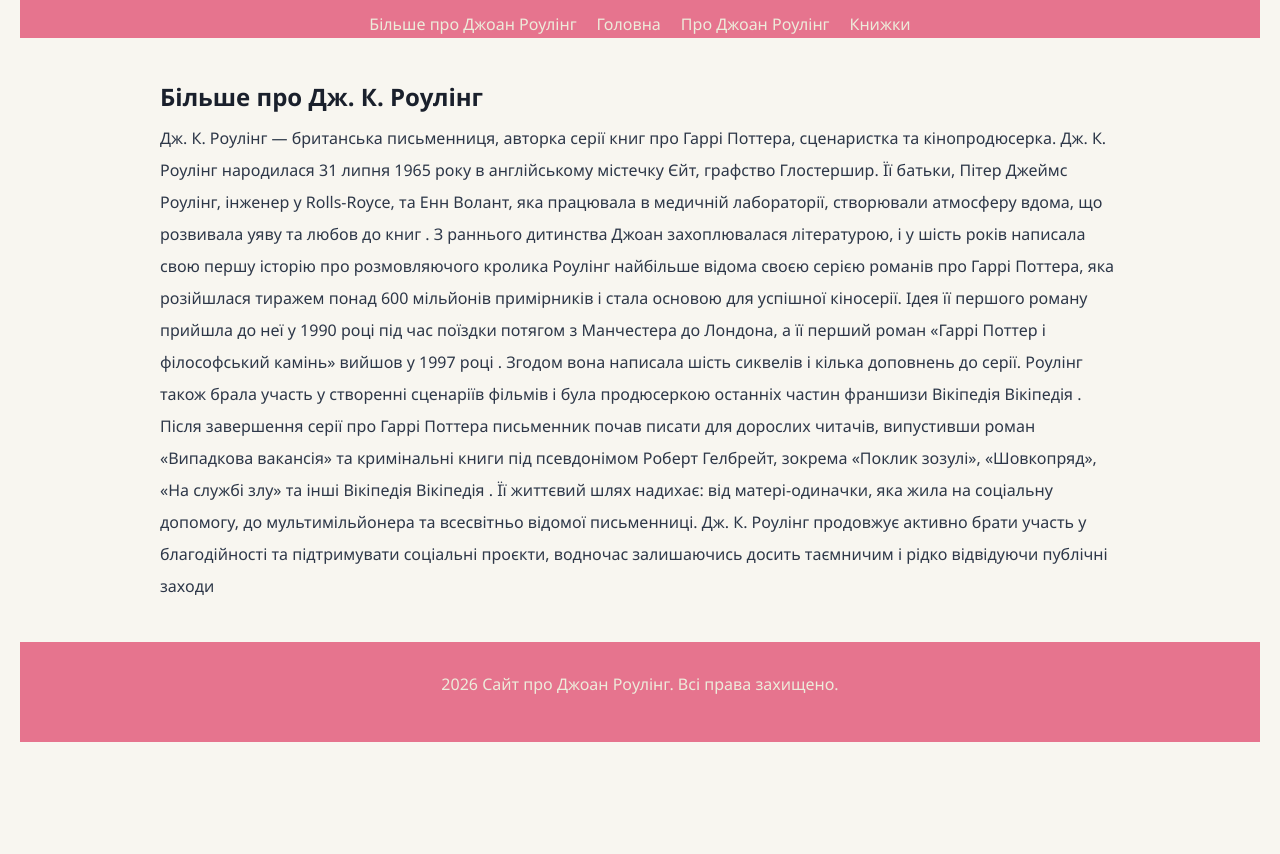
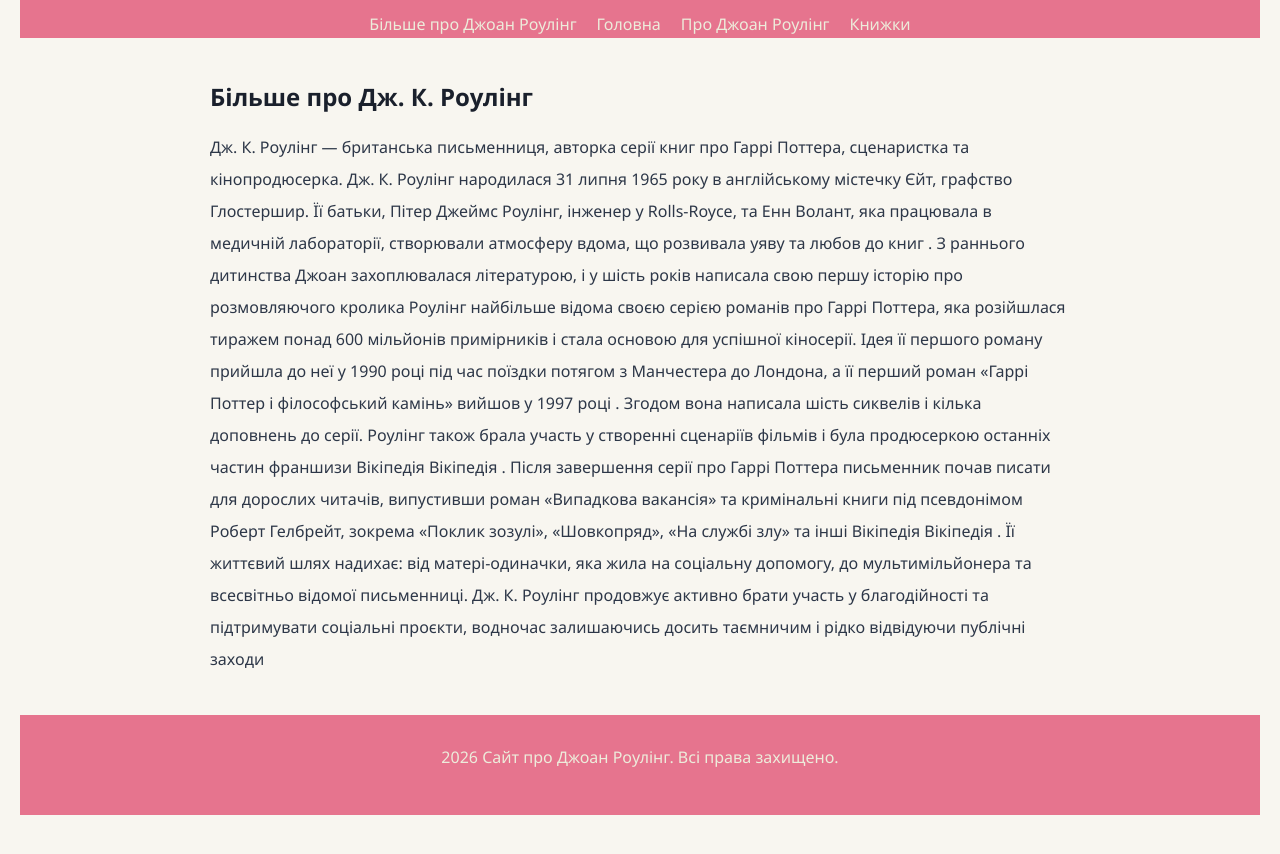
Before and after one commit to veronikabajtalenko-arc/Joan-R, a plain HTML site: page about.html in a window 1280 px wide. Shown: the part 94-948 px from the top of the page. Before the commit the page ends 876 px from the top, so only its background shows below. Drawn offline with Linux system fonts and the light colour scheme.

Commit message:
Update style.css

```diff
--- a/style.css
+++ b/style.css
@@ -6,7 +6,7 @@
 }
 
 .aboutAuthor{
-    max-width: 1000px;
+    max-width: 900px;
     margin: 40px auto;
     padding: 0% 20px;
 }
@@ -14,6 +14,11 @@
 line-height: 2;
 font-size: 16px;
 margin-bottom: 15px;
+
+}
+.aboutAuthor h2{
+    margin-top: 20px;
+    margin-bottom: 15px;
 }
 
 /* Рядок 10: приберіть height: 200px */
```
